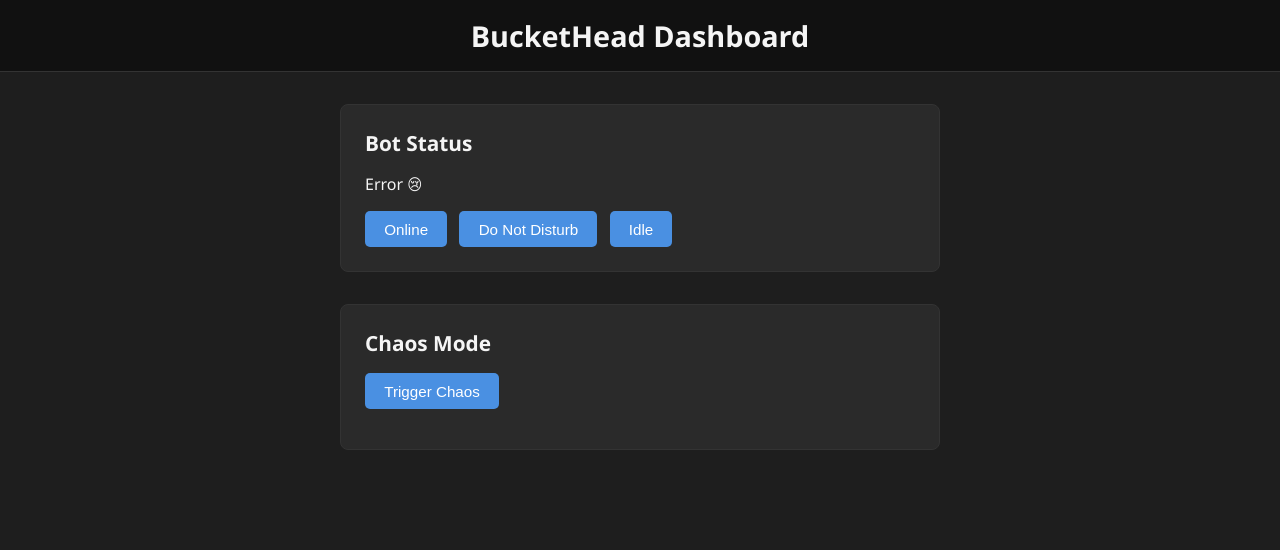
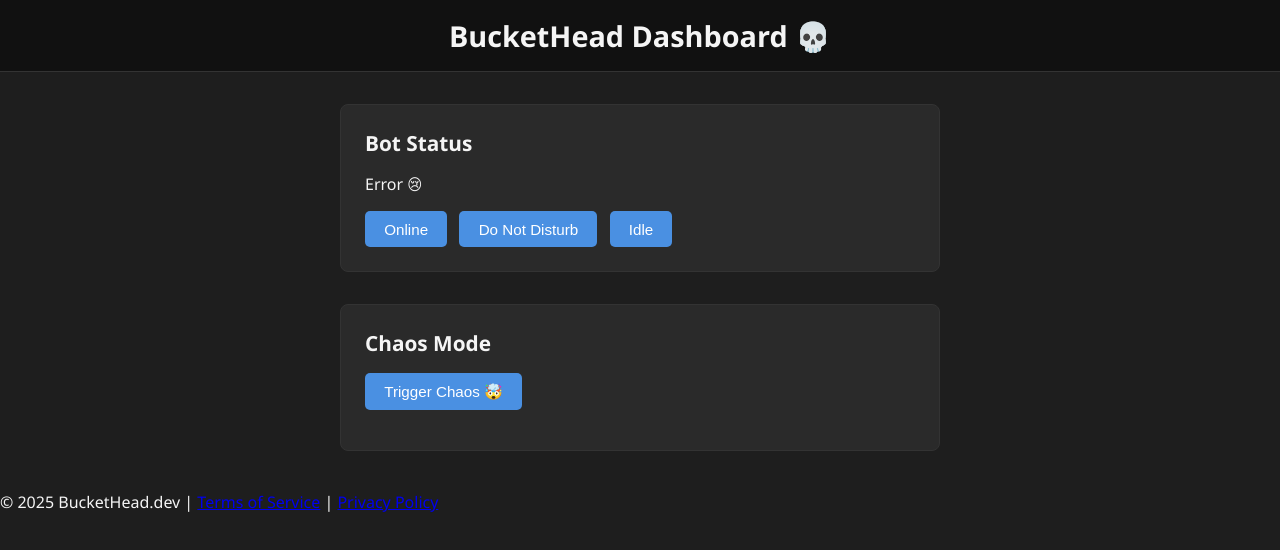
Before and after one commit to Brayden1609/Tinker-bot, a website: page dashboard/index.html in a window 1280 px wide. Drawn offline with Linux system fonts and the light colour scheme; no server answers; files whose address does not match are found by name.

Commit message:
Update index.html

```diff
--- a/dashboard/index.html
+++ b/dashboard/index.html
@@ -8,11 +8,11 @@
 </head>
 <body>
     <header>
-        <h1>BucketHead Dashboard</h1>
+        <h1>BucketHead Dashboard 💀</h1>
     </header>
 
     <main>
-        <section>
+        <section id="bot-status">
             <h2>Bot Status</h2>
             <p id="status">Loading...</p>
             <div class="buttons">
@@ -22,13 +22,20 @@
             </div>
         </section>
 
-        <section>
+        <section id="chaos-mode">
             <h2>Chaos Mode</h2>
-            <button onclick="triggerChaos()">Trigger Chaos</button>
+            <button onclick="triggerChaos()">Trigger Chaos 🤯</button>
             <p id="chaosResult"></p>
         </section>
     </main>
 
+    <footer>
+        <p>&copy; 2025 BucketHead.dev |
+            <a href="tos.html">Terms of Service</a> |
+            <a href="privacy.html">Privacy Policy</a>
+        </p>
+    </footer>
+
     <script src="script.js"></script>
 </body>
 </html>
```
